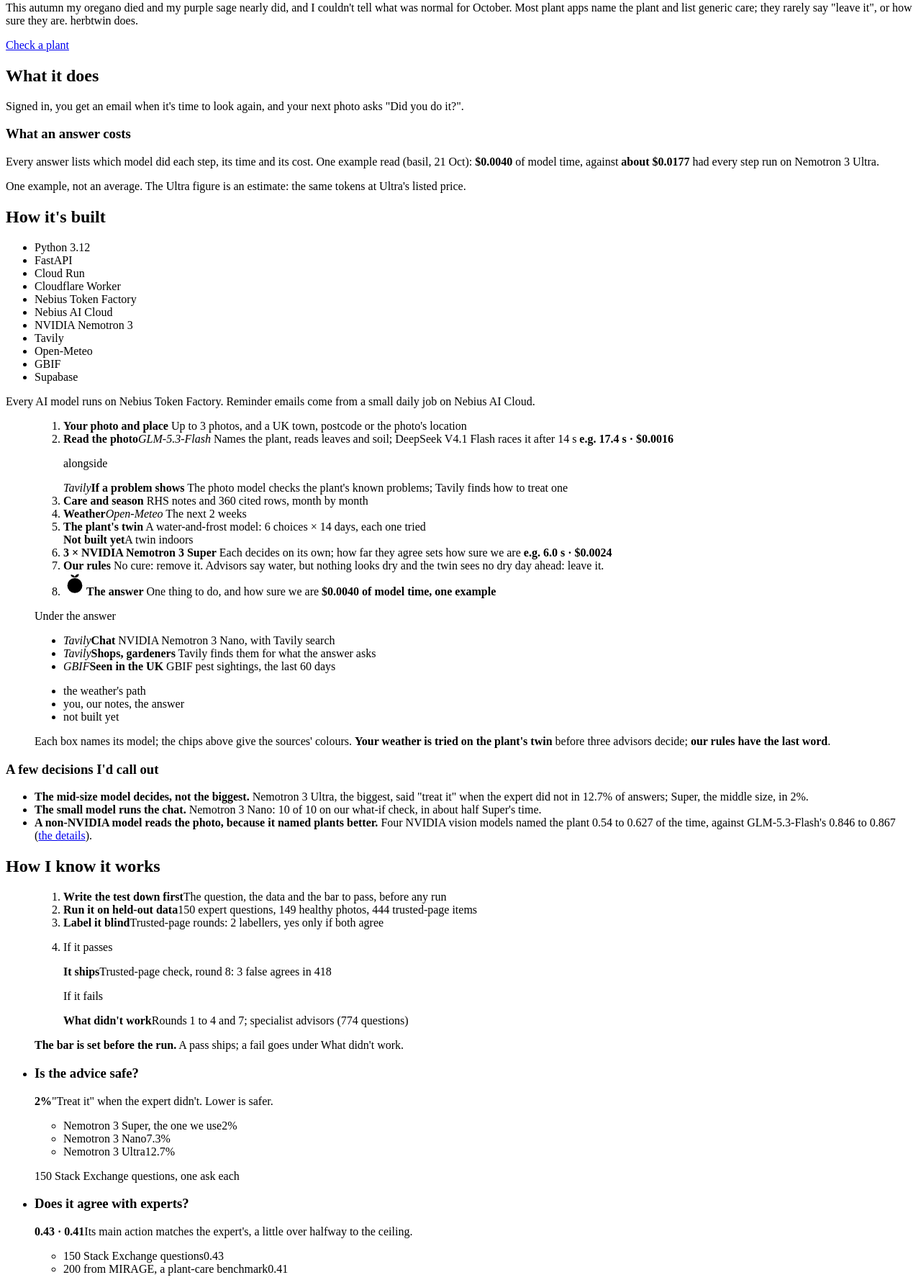
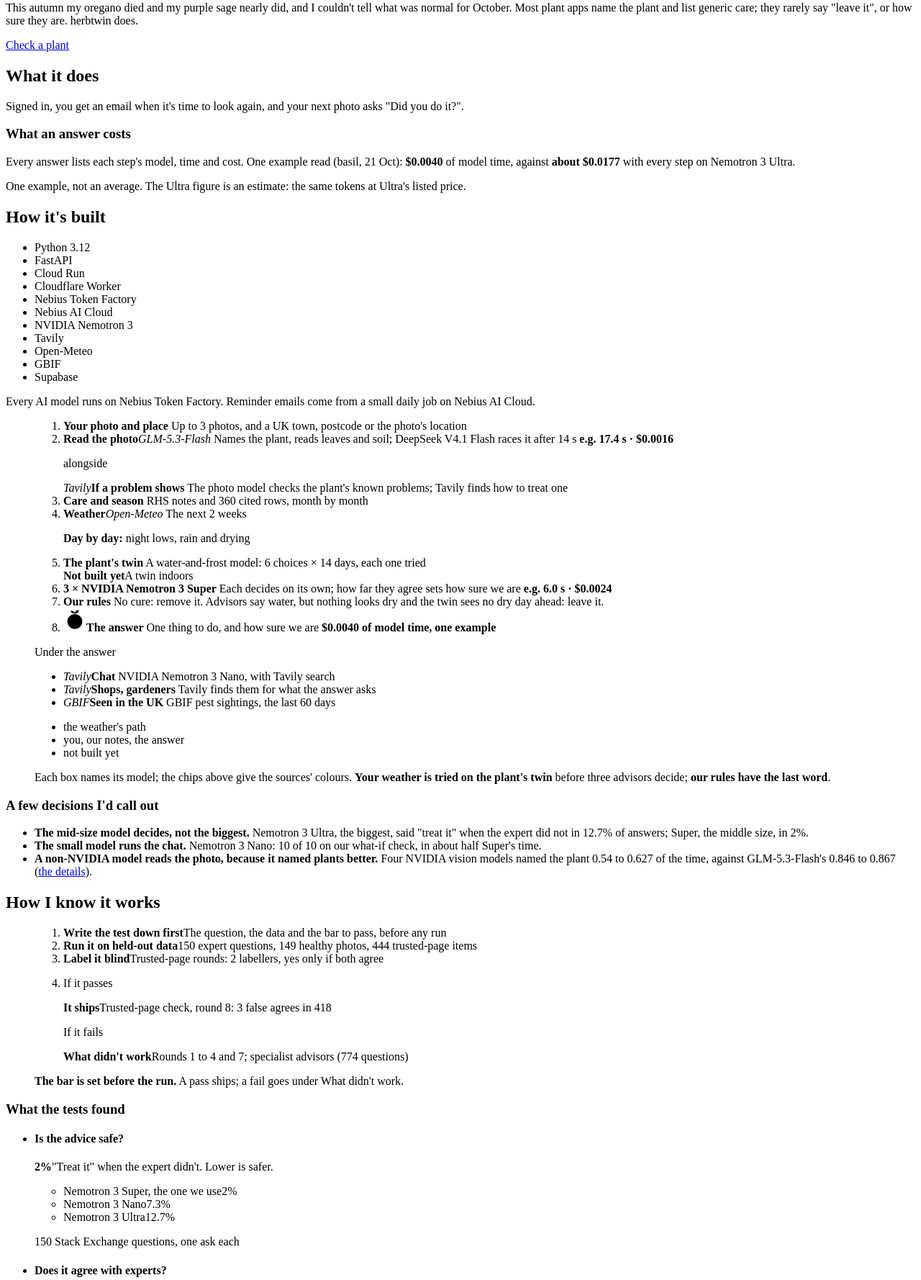
Before and after one commit to thekashifnazir/herbtwin, a Python web app: template src/herbtwin/web/templates/about.html in a window 1280 px wide. Shown: the part 156-1934 px from the top of the page at 72% size. Run offline with Jinja, Linux system fonts and the light colour scheme; the template is opened without the code that fills it, so the values that code supplies are empty.

Commit message:
Sync: rev herbtwin-00076

```diff
--- a/src/herbtwin/web/static/pages/about-words.css
+++ b/src/herbtwin/web/static/pages/about-words.css
@@ -3,9 +3,7 @@
    the same lines; it sorts before about.css ("-" before "."), so its rules carry one more
    element than the ones they override there. Theme tokens only; nothing under 16px. */
 
-/* What it does: the heading sits level with the top of the cost card beside it */
-.about-page .about-what .about-two h2 { margin-top: 0; }
-.about-page .about-what .about-two p { margin: 0 0 8px; max-width: var(--measure); }
+/* What it does: since round 4 one card with the cost (about_top_who.css) */
 
 /* What didn't work: the lesson, then the evidence, then what we do now; all the same shape,
    filling the row (three, then two wider) with no gap left over */
--- a/src/herbtwin/web/templates/about.html
+++ b/src/herbtwin/web/templates/about.html
@@ -20,16 +20,16 @@
 </div>
 
 <div class="about">
-<section class="about-what" aria-labelledby="what">{# round 3 (22 Oct, Kash): two short lines, the heading level with the card's top #}
-  <div class="about-two">
+<section class="about-what" aria-labelledby="what">{# round 4 (22 Oct, Kash: "do we even need them? or do this all as one big box"): what it does and what it costs, one wide card, clear of the band #}
+  <div class="about-what-card about-card ink">
     <div>
       <h2 id="what">What it does</h2>
       <p>Signed in, you get an email when it's time to look again, and your next photo asks "Did you do it?".</p>
       {% if spot_on %}<p><strong>What can I grow here?</strong> takes a photo of a bed and lists what to sow or plant this month.</p>{% endif %}
     </div>
-    <div class="about-receipt about-card ink">
+    <div class="about-receipt">
       <h3>What an answer costs</h3>
-      <p>Every answer lists which model did each step, its time and its cost. One example read (basil, 21 Oct): <strong>$0.0040</strong> of model time, against <strong>about $0.0177</strong> had every step run on Nemotron 3 Ultra.</p>
+      <p>Every answer lists each step's model, time and cost. One example read (basil, 21 Oct): <strong>$0.0040</strong> of model time, against <strong>about $0.0177</strong> with every step on Nemotron 3 Ultra.</p>
       <p class="made-note">One example, not an average. The Ultra figure is an estimate: the same tokens at Ultra's listed price.</p>
     </div>
   </div>
@@ -43,7 +43,7 @@
   <ul class="about-chips" aria-label="The stack">
     <li>Python 3.12</li><li>FastAPI</li><li>Cloud Run</li><li>Cloudflare Worker</li><li>Nebius Token Factory</li><li>Nebius AI Cloud</li><li class="nvidia">NVIDIA Nemotron 3</li><li class="tavily">Tavily</li><li class="weather">Open-Meteo</li><li class="gbif">GBIF</li><li>Supabase</li>
   </ul>
-  <p>Every AI model runs on Nebius Token Factory{% if voice_on %}, except the plant's voice (ElevenLabs){% endif %}. Reminder emails come from a small daily job on Nebius AI Cloud.</p>
+  <p class="about-nebius">Every AI model runs on Nebius Token Factory{% if voice_on %}, except the plant's voice (ElevenLabs){% endif %}. Reminder emails come from a small daily job on Nebius AI Cloud.</p>
   <figure class="flow-panel">
     <ol class="flow-built" role="list" aria-label="How one answer is made, step by step">
       <li><div class="node">
@@ -61,7 +61,10 @@
         <span>RHS notes and 360 cited rows, month by month</span></div></li>
       <li class="turn"><div class="node weather">
         <strong>Weather</strong><em>Open-Meteo</em>
-        <span>The next 2 weeks</span></div></li>
+        <span>The next 2 weeks</span></div>
+        {# round 4 (22 Oct, Kash: "instead of a long impossible line between them, do something
+           with it"): the green path carries what the twin takes from each forecast day #}
+        <p class="flow-feed"><span><b>Day by day:</b> night lows, rain and drying</span></p></li>
       <li class="acc"><div class="node twin">
         <strong>The plant's twin</strong>
         <span>A water-and-frost model: 6 choices × 14 days, each one tried</span></div>
@@ -93,10 +96,12 @@
     <figcaption>Each box names its model; the chips above give the sources' colours. <strong>Your weather is tried on the plant's twin</strong> before three advisors decide; <strong>our rules have the last word</strong>.</figcaption>
   </figure>
   <h3>A few decisions I'd call out</h3>
-  <ul class="about-cards decisions">
-    <li class="about-card advisors ink"><strong>The mid-size model decides, not the biggest.</strong> Nemotron 3 Ultra, the biggest, said "treat it" when the expert did not in 12.7% of answers; Super, the middle size, in 2%.</li>
-    <li class="about-card advisors ink"><strong>The small model runs the chat.</strong> Nemotron 3 Nano: 10 of 10 on our what-if check, in about half Super's time.</li>
-    <li class="about-card photo ink"><strong>A non-NVIDIA model reads the photo, because it named plants better.</strong> Four NVIDIA vision models named the plant 0.54 to 0.627 of the time, against GLM-5.3-Flash's 0.846 to 0.867 (<a href="https://github.com/thekashifnazir/herbtwin/blob/main/docs/reference/nvidia-models.md" rel="noopener noreferrer">the details</a>).</li>
+  {# round 4 (22 Oct, Kash: "bullet points here with style like we did on Moveset instead?
+     break up the constant boxes"): a bold lead, then plain words #}
+  <ul class="about-points">
+    <li><strong>The mid-size model decides, not the biggest.</strong> Nemotron 3 Ultra, the biggest, said "treat it" when the expert did not in 12.7% of answers; Super, the middle size, in 2%.</li>
+    <li><strong>The small model runs the chat.</strong> Nemotron 3 Nano: 10 of 10 on our what-if check, in about half Super's time.</li>
+    <li><strong>A non-NVIDIA model reads the photo, because it named plants better.</strong> Four NVIDIA vision models named the plant 0.54 to 0.627 of the time, against GLM-5.3-Flash's 0.846 to 0.867 (<a href="https://github.com/thekashifnazir/herbtwin/blob/main/docs/reference/nvidia-models.md" rel="noopener noreferrer">the details</a>).</li>
   </ul>
 </section>
 
@@ -119,9 +124,10 @@
     </ol>
     <figcaption><strong>The bar is set before the run.</strong> A pass ships; a fail goes under What didn't work.</figcaption>
   </figure>
-  <ul class="works-cards" aria-label="What we asked, and what we measured">
+  <h3 class="works-head" id="works-results">What the tests found</h3>
+  <ul class="works-cards" aria-labelledby="works-results">
     <li class="works-card advisors ink">
-      <h3>Is the advice safe?</h3>
+      <h4>Is the advice safe?</h4>
       <p class="answer"><strong>2%</strong>"Treat it" when the expert didn't. Lower is safer.</p>
       <ul class="works-bars" aria-label="Says treat it when the expert didn't, by model">
         {{ bar("Nemotron 3 Super, the one we use", "2%", 13.3, ours=true) }}
@@ -131,7 +137,7 @@
       <p class="from">150 Stack Exchange questions, one ask each</p>
     </li>
     <li class="works-card advisors ink">
-      <h3>Does it agree with experts?</h3>
+      <h4>Does it agree with experts?</h4>
       <p class="answer"><strong>0.43 · 0.41</strong>Its main action matches the expert's, a little over halfway to the ceiling.</p>
       <ul class="works-bars" aria-label="Main action matches the expert's, by question set">
         {{ bar("150 Stack Exchange questions", "0.43", 43, ours=true, mark=80) }}
@@ -141,7 +147,7 @@
       <p class="from">Text-only questions: no photo, place or weather</p>
     </li>
     <li class="works-card advisors ink">
-      <h3>Does it know when it's unsure?</h3>
+      <h4>Does it know when it's unsure?</h4>
       <p class="answer"><strong>63%</strong>Shown a right and a wrong answer, it was surer of the right one (AUROC 0.63).</p>
       <ul class="works-bars" aria-label="Surer of the right answer than the wrong one">
         {{ bar("herbtwin's confidence", "63%", 63, ours=true, mark=50) }}
@@ -150,7 +156,7 @@
       <p class="from">624 held-out expert questions</p>
     </li>
     <li class="works-card photo ink">
-      <h3>Does it read the plant right?</h3>
+      <h4>Does it read the plant right?</h4>
       <p class="answer"><strong>0.846</strong>The plant named right first time.</p>
       <ul class="works-bars" aria-label="Plant named right first time, by photo model">
         {{ bar("GLM-5.3-Flash, the one we use", "0.846", 84.6, ours=true) }}
@@ -160,12 +166,12 @@
       <p class="from">The same 150 GBIF photos of 15 kinds (GLM: 1 failed)</p>
     </li>
     <li class="works-card photo ink">
-      <h3>Does it notice what you did?</h3>
+      <h4>Does it notice what you did?</h4>
       <p class="answer"><strong>38 of 38</strong>Changes seen between two photos; 0 of 32 unchanged pairs called a change.</p>
       <p class="from">"Did you do it?", the two-photo check</p>
     </li>
     <li class="works-card tavily ink">
-      <h3>Does Tavily search help?</h3>
+      <h4>Does Tavily search help?</h4>
       <p class="answer"><strong>25 vs 15</strong>Chat answers right, with Tavily search and without.</p>
       <ul class="works-bars" aria-label="Chat answers right, out of 30">
         {{ bar("With Tavily search", "25 of 30", 83.3, ours=true) }}
@@ -174,7 +180,7 @@
       <p class="from">30 herb questions; re-checked 22 Oct: 26 vs 18</p>
     </li>
     {% if spot_on %}<li class="works-card wide ink">
-      <h3>Does "What can I grow here?" work?</h3>
+      <h4>Does "What can I grow here?" work?</h4>
       <p class="answer"><strong>0.90</strong>The RHS's monthly picks in our top two lists, with 0 hard errors.</p>
       <ul class="works-bars" aria-label="RHS picks in our top two lists">
         {{ bar("In our top two lists", "0.90", 90, ours=true, mark=85) }}
@@ -189,41 +195,42 @@
   </div>
 </section>
 
-<section aria-labelledby="didnt">{# round 3: the lesson first, then the evidence, then what we do now #}
+<section aria-labelledby="didnt">{# round 3: the lesson first, then the evidence, then what we do now.
+  Round 4 (22 Oct, Kash: "boxes after boxes"): one amber panel of ruled rows, not five cards #}
   <h2 id="didnt">What didn't work</h2>
-  <ul class="about-cards about-lessons">
-    <li class="about-card rules ink"><strong>More advisors didn't mean better advice.</strong>
+  <ul class="lesson-rows ink">
+    <li><strong>More advisors didn't mean better advice.</strong>
       <span>Specialist advisors (season, soil and water, pests and health) failed all three rules on 774 expert questions.</span>
       <em>Now: three plain advisors, asked the same question.</em></li>
-    <li class="about-card rules ink"><strong>A quote is only worth showing if it's right.</strong>
+    <li><strong>A quote is only worth showing if it's right.</strong>
       <span>The trusted-page check failed rounds 1 to 4 and 7 (4 false agrees in 205). Round 8 shipped: 3 false agrees in 418, under our 3% bar.</span>
       <em>Now: it stays quiet unless sure, finding 10 of the 26 quotes that should show (target 50%).</em></li>
-    <li class="about-card rules ink"><strong>Our own GPU was dearer and less right.</strong>
+    <li><strong>Our own GPU was dearer and less right.</strong>
       <span>Nano on a Nebius GPU agreed with Token Factory on 81% of answers but matched the expert 4.8 points less often, at about $1.63 a run.</span>
       <em>Now: every model runs on Token Factory.</em></li>
-    <li class="about-card rules ink"><strong>Video models can't show "before and after" yet.</strong>
+    <li><strong>Video models can't show "before and after" yet.</strong>
       <span>Cosmos didn't show the change asked for; an image editor did (5 of 6).</span>
       <em>Now: still pictures, drawn ahead of time.</em></li>
-    <li class="about-card rules ink"><strong>Shops don't give prices to robots.</strong>
+    <li><strong>Shops don't give prices to robots.</strong>
       <span>A Nemotron 3 Nano price reader got 11 of 21 right, 9 wrong and 1 left blank; 4 of 6 shops block a direct fetch.</span>
       <em>Now: we show the item and the shop, not a price.</em></li>
   </ul>
 </section>
 
-<section aria-labelledby="whats-next">
+<section aria-labelledby="whats-next">{# round 4: a roadmap line with five stops, no boxes #}
   <h2 id="whats-next">What's next</h2>
-  <ul class="about-cards about-next">
-    <li class="about-card later"><strong>A twin for indoor plants.</strong>
+  <ol class="roadmap">
+    <li><strong>A twin for indoor plants.</strong>
       <span>Why: indoors there's no forecast test yet. We now ask which window a plant is by; next, the twin models it.</span></li>
-    <li class="about-card later"><strong>A Nemotron photo reader, Nemotron 3.5 Super VL first.</strong>
+    <li><strong>A Nemotron photo reader, Nemotron 3.5 Super VL first.</strong>
       <span>Why: then reading the photo runs on NVIDIA too, and it's 5 times faster than GLM. It's behind on naming plants today.</span></li>
-    <li class="about-card later"><strong>Naming more problems, starting with slugs.</strong>
+    <li><strong>Naming more problems, starting with slugs.</strong>
       <span>Why: slugs are a common herb pest, and the photo check can't name them yet.</span></li>
-    <li class="about-card later"><strong>Tests with real people.</strong>
+    <li><strong>Tests with real people.</strong>
       <span>Why: so far it's been checked by tools, a paid gardener and two testers. Next: a screen-reader test and a beginners' test.</span></li>
-    <li class="about-card later"><strong>More than one server.</strong>
+    <li><strong>More than one server.</strong>
       <span>Why: one server and a daily cap today.</span></li>
-  </ul>
+  </ol>
 </section>
 
 <section aria-labelledby="access">
@@ -240,12 +247,13 @@
   </div>
 </section>
 
-<section aria-labelledby="who">
+<section aria-labelledby="who">{# round 4 (22 Oct, Kash: "the Moveset who made it is much better"): its voice and shape #}
   <h2 id="who">Who made it</h2>
   <div class="about-two">
-    <div>
+    <div class="about-bio">
       <p>I'm Kash, a Senior Technical Architect based in London. My day job is cloud, AI strategy and enterprise modernisation, where I set direction and prove out ideas far more often than I write the code myself.</p>
-      <p>herbtwin inverts that: one idea, one person, built end to end for the NVIDIA × Nebius hackathon (I was at the London event). I lean on AI heavily to do it and say so plainly; the architecture and the judgement calls are mine. The first commit is 2 Oct 2026.</p>
+      <p>herbtwin inverts that: one idea, one person, built end to end for the NVIDIA × Nebius hackathon, where I was at the London event. I lean on AI heavily to do it and say so plainly, because it is the reason this exists at all. I've never been a career developer, and AI assistance is what closes the distance between designing a product and shipping one. The architecture and the judgement calls are mine.</p>
+      <p>More of my writing is at <a href="https://kashifnazir.com" rel="noopener noreferrer">kashifnazir.com</a>, and I'm Kashif Nazir on <a href="https://www.linkedin.com/in/kashifnazir" rel="noopener noreferrer">LinkedIn</a>.</p>
     </div>
     <div class="about-close about-card ink">
       <p><strong>All of it is public.</strong> The code, the eval reports and the Devpost story.</p>
```
Also changed, not shown: src/herbtwin/web/static/pages/about-built.css (+3 -14 lines), src/herbtwin/web/static/pages/about-works.css (+9 -1 lines), src/herbtwin/web/static/pages/about_built.css (added, +40 -0 lines), src/herbtwin/web/static/pages/about_didnt_next.css (added, +37 -0 lines), src/herbtwin/web/static/pages/about_top_who.css (added, +26 -0 lines), tests/test_web_about.py (+74 -13 lines), tests/test_web_about_built.py (+78 -12 lines), 1 other file.
